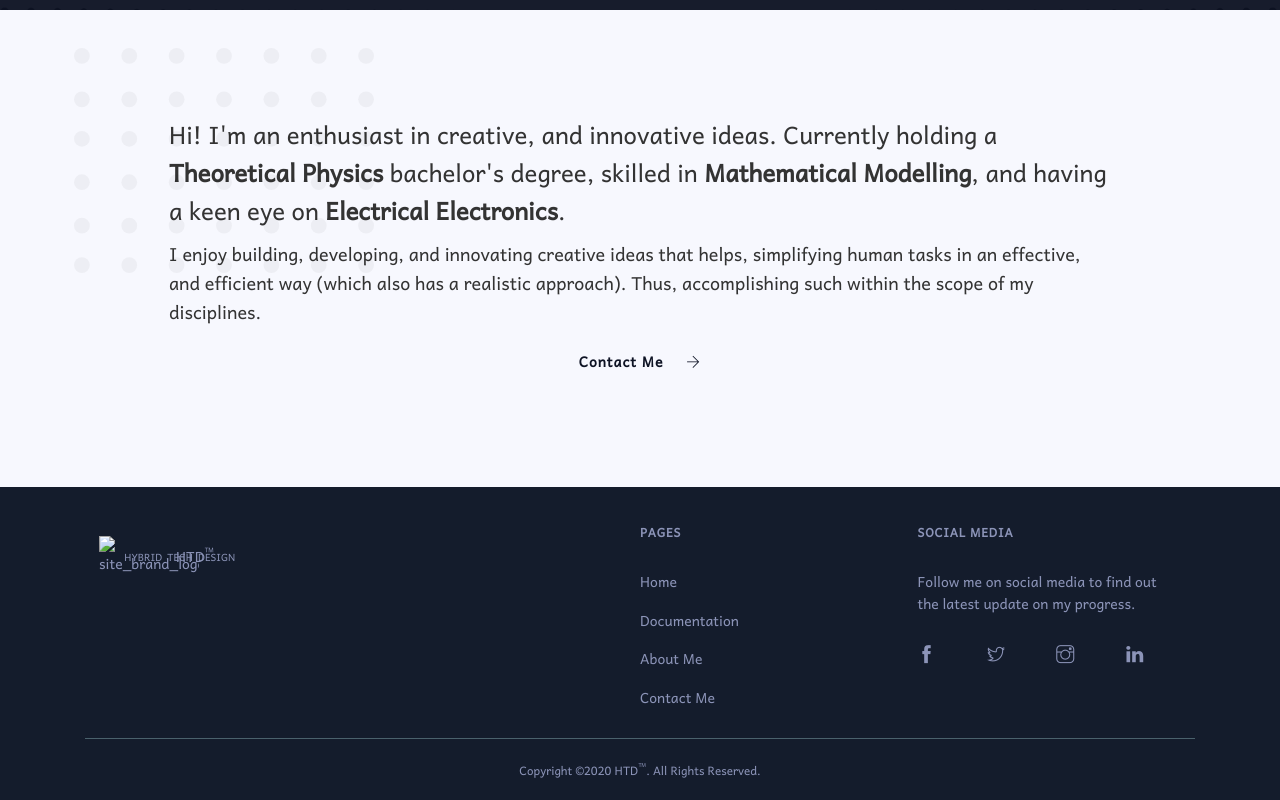
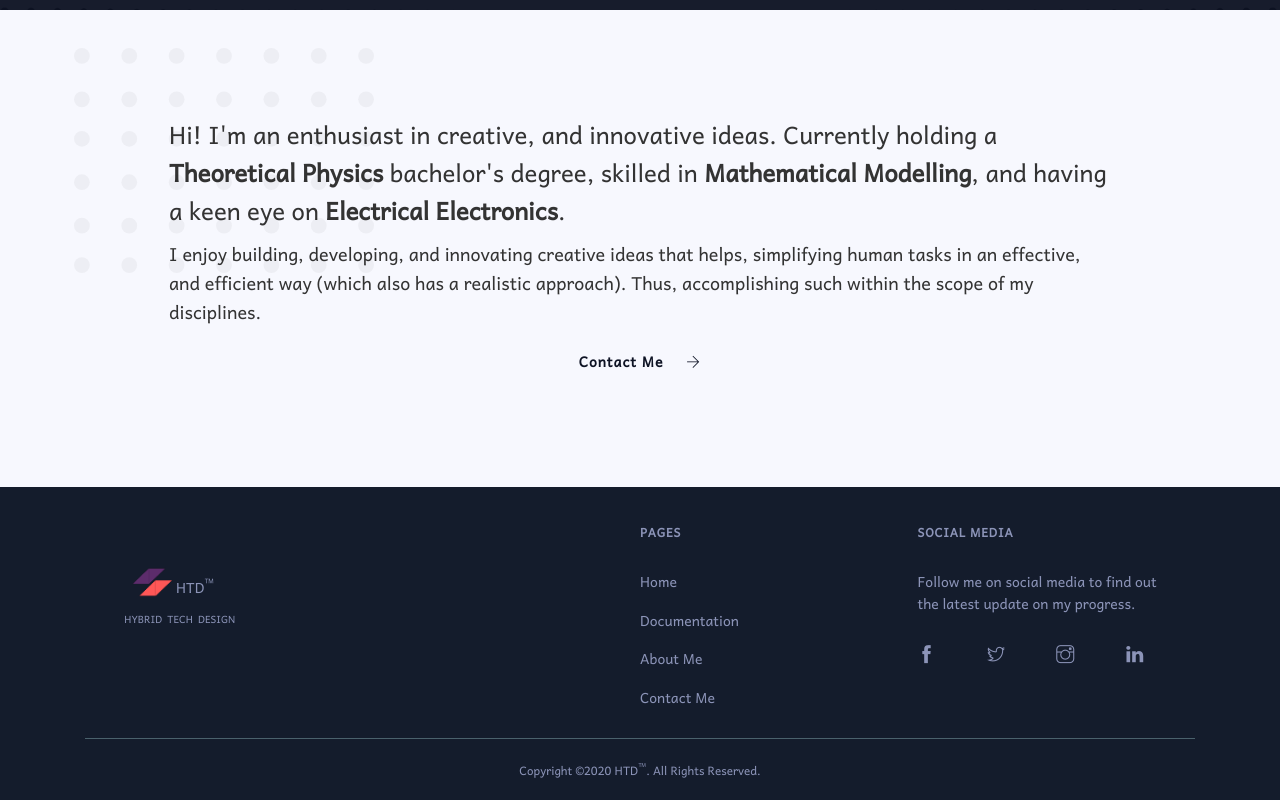
Before and after one commit to dacosta007/zipSwitch-site, a plain HTML site: page pages/author.html in a window 1280 px wide. Shown: the part 630-1430 px from the top of the page. Drawn offline with Linux system fonts and the light colour scheme.

Commit message:
corrected authors page footer img link

```diff
--- a/pages/author.html
+++ b/pages/author.html
@@ -100,7 +100,7 @@
         <!-- the site brand name & crest/logo -->
         <div class="footer-brand">
           <a href="/">
-            <img src="/pages/assets/images/site-logo.png" alt="site_brand_logo_or_crest" width="65" height="auto">
+            <img src="/assets/images/site-logo.png" alt="site_brand_logo_or_crest" width="65" height="auto">
             <span class="brand-name">HTD<sup>&trade;</sup></span>
           </a>
           <div class="brand-fullname">
```
